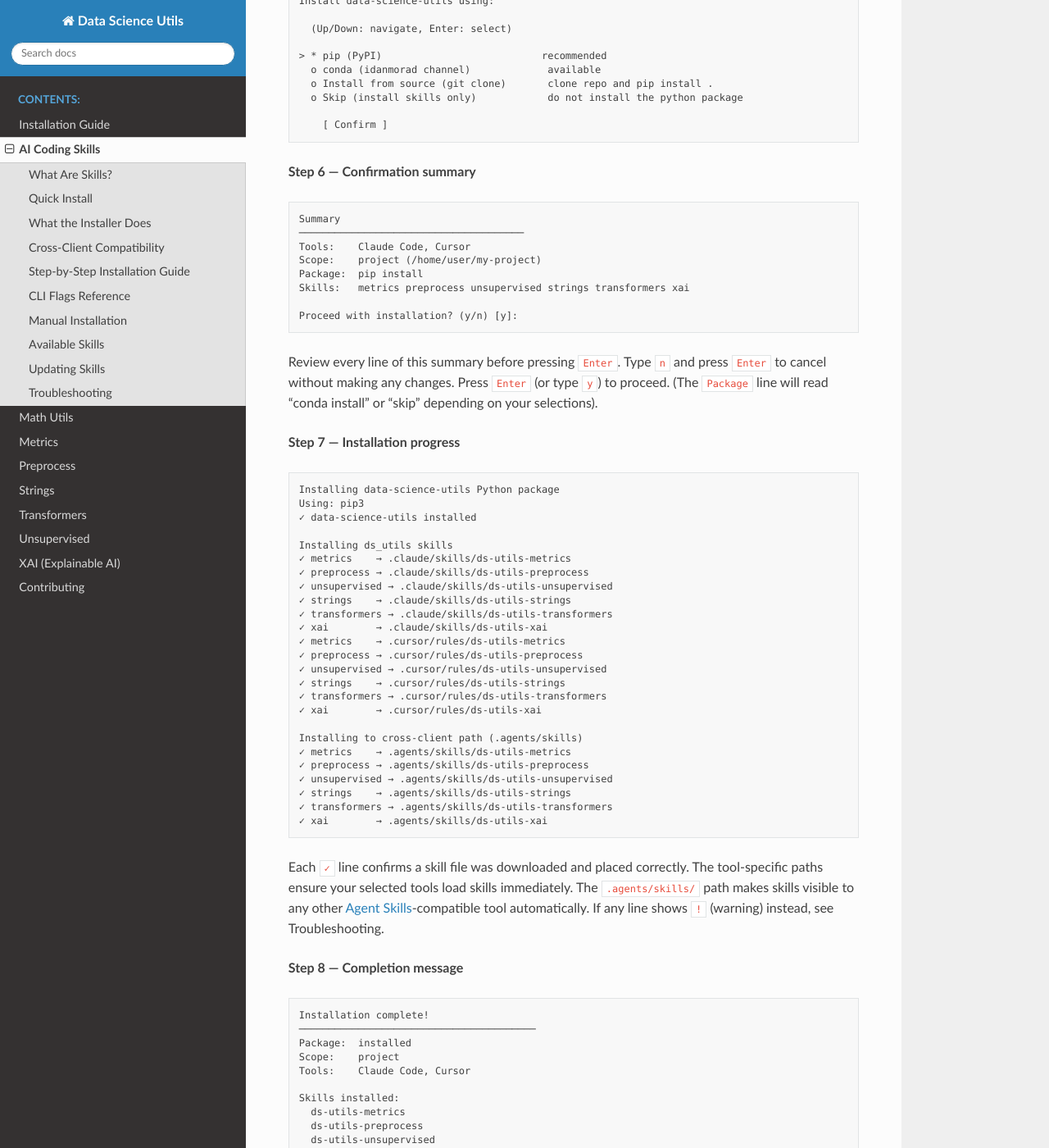
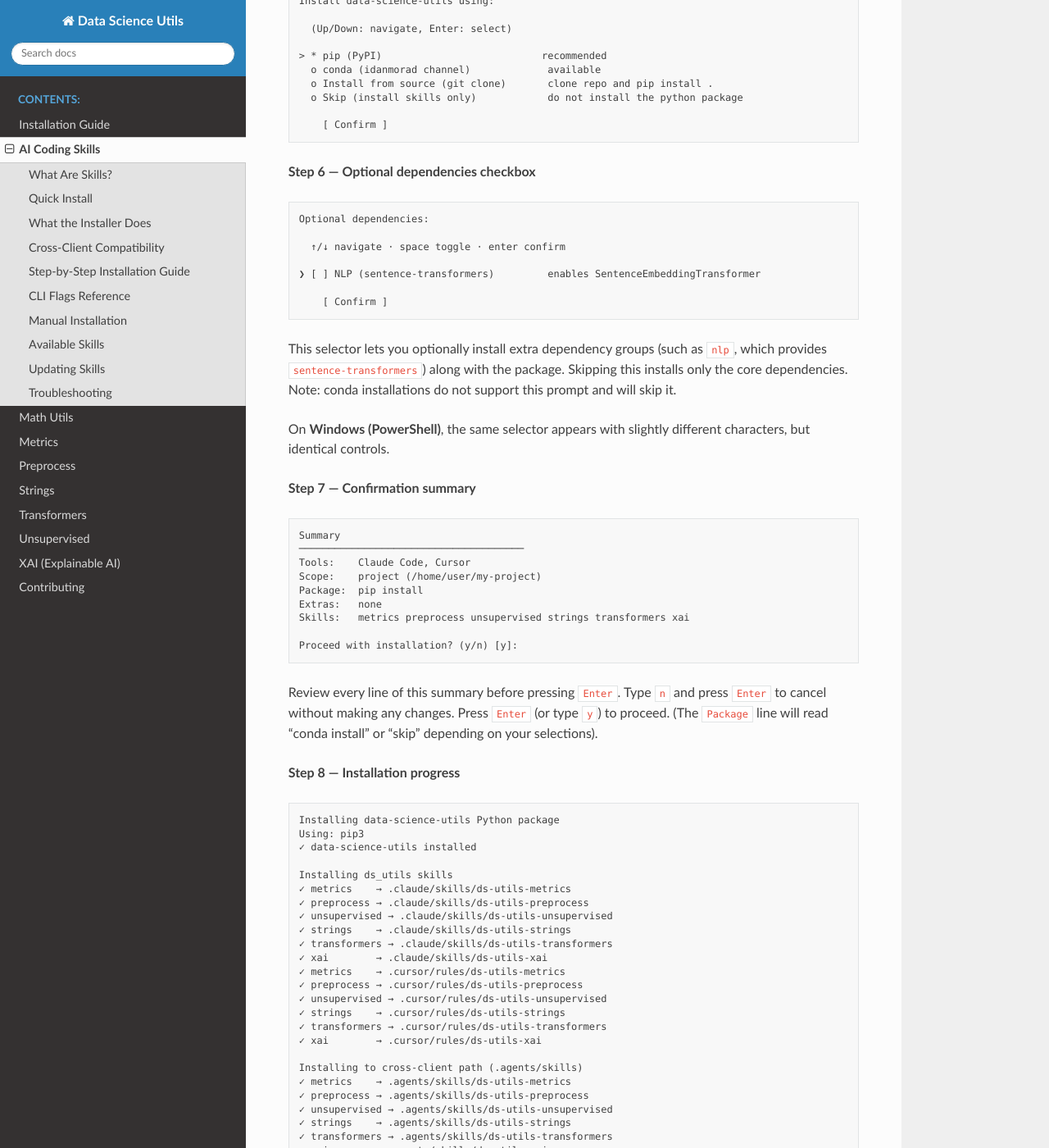
Before and after one commit to idanmoradarthas/DataScienceUtils, a Sphinx documentation site: the page built from docs/source/ai_skills.rst, in a window 1280 px wide and 1400 px high, scrolled down 5082 px. Shown: the whole window at 82% size. Built offline with Sphinx 7.4.7 and the Read the Docs theme 3.1.0, drawn with Linux system fonts in a browser that asks for light colours; some of the changed text lies outside the part shown.

Commit message:
Enhance installation scripts to support optional dependencies
- Updated `install.ps1` and `install.sh` to include an optional extras selection for dependencies like `sentence-transformers`.
- Modified `Install-Package` and `install_package` functions to handle extras suffix for pip installations.
- Added user prompts to confirm the installation of optional dependencies during the installation process.
- Updated documentation to reflect the new optional dependencies feature and usage instructions.

This change improves the flexibility of the installation process, allowing users to install additional features as needed.

```diff
--- a/docs/source/ai_skills.rst
+++ b/docs/source/ai_skills.rst
@@ -47,7 +47,8 @@ performs tool detection to locate AI editors (Claude Code, Cursor, GitHub
 Copilot, Gemini CLI, Antigravity), displays a checkbox selector for
 choosing which tools to inject skills into, offers a project vs. global
 scope radio selector, auto-detects pip, conda, or a source install from
-the cloned repository, and finally deploys skill files to:
+the cloned repository, optionally installs extra dependencies (like nlp),
+and finally deploys skill files to:
 
 * **Tool-specific directories**: ``.claude/skills/``, ``.cursor/rules/``,
   ``.github/instructions/``, ``.gemini/skills/``
@@ -246,7 +247,23 @@ On **Windows (PowerShell)**, the same selector appears with slightly different c
 
         [ Confirm ]
 
-**Step 6 — Confirmation summary**
+**Step 6 — Optional dependencies checkbox**
+
+.. code-block:: text
+
+    Optional dependencies:
+
+      ↑/↓ navigate · space toggle · enter confirm
+
+    ❯ [ ] NLP (sentence-transformers)         enables SentenceEmbeddingTransformer
+
+        [ Confirm ]
+
+This selector lets you optionally install extra dependency groups (such as ``nlp``, which provides ``sentence-transformers``) along with the package. Skipping this installs only the core dependencies. Note: conda installations do not support this prompt and will skip it.
+
+On **Windows (PowerShell)**, the same selector appears with slightly different characters, but identical controls.
+
+**Step 7 — Confirmation summary**
 
 .. code-block:: text
 
@@ -255,13 +272,14 @@ On **Windows (PowerShell)**, the same selector appears with slightly different c
     Tools:    Claude Code, Cursor
     Scope:    project (/home/user/my-project)
     Package:  pip install
+    Extras:   none
     Skills:   metrics preprocess unsupervised strings transformers xai
 
     Proceed with installation? (y/n) [y]:
 
 Review every line of this summary before pressing ``Enter``. Type ``n`` and press ``Enter`` to cancel without making any changes. Press ``Enter`` (or type ``y``) to proceed. (The ``Package`` line will read "conda install" or "skip" depending on your selections).
 
-**Step 7 — Installation progress**
+**Step 8 — Installation progress**
 
 .. code-block:: text
 
@@ -297,13 +315,14 @@ The ``.agents/skills/`` path makes skills visible to any other
 `Agent Skills <https://agentskills.io>`_-compatible tool automatically.
 If any line shows ``!`` (warning) instead, see Troubleshooting.
 
-**Step 8 — Completion message**
+**Step 9 — Completion message**
 
 .. code-block:: text
 
     Installation complete!
     ────────────────────────────────────────
     Package:  installed
+    Extras:   none
     Scope:    project
     Tools:    Claude Code, Cursor
 
--- a/pyproject.toml
+++ b/pyproject.toml
@@ -69,6 +69,9 @@ dev = [
     "build==1.4.2",
     "twine==6.2.0",
 ]
+nlp = [
+    "sentence-transformers>=3.0.0",
+]
 
 
 [dependency-groups]
```
Also changed, not shown: other parts of docs/source/ai_skills.rst (+2 -2 lines), docs/source/installation.rst (+16 -1 lines), 3 other files.
